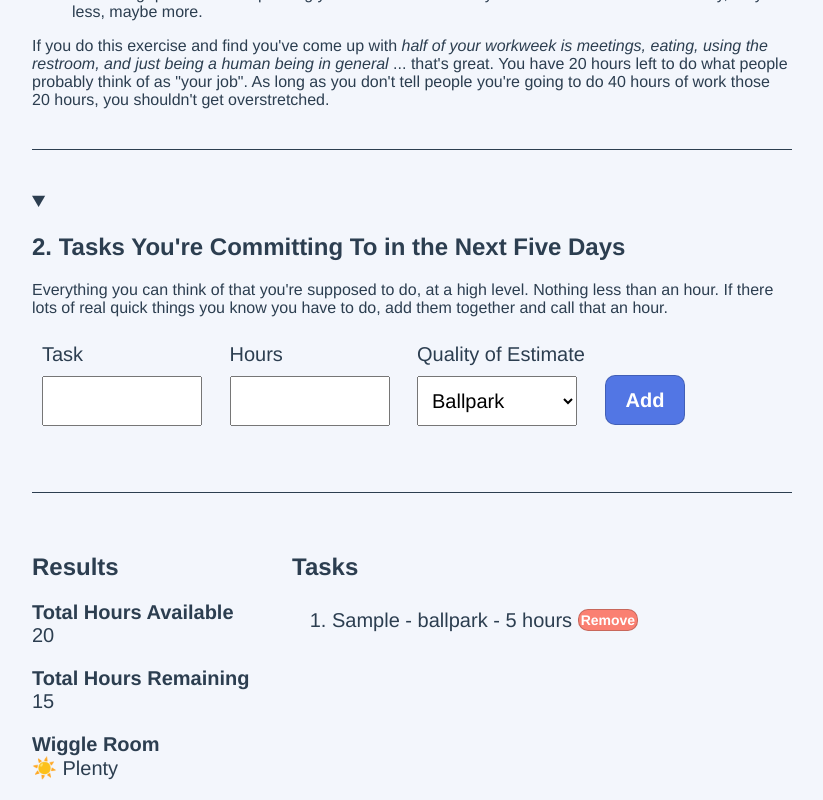
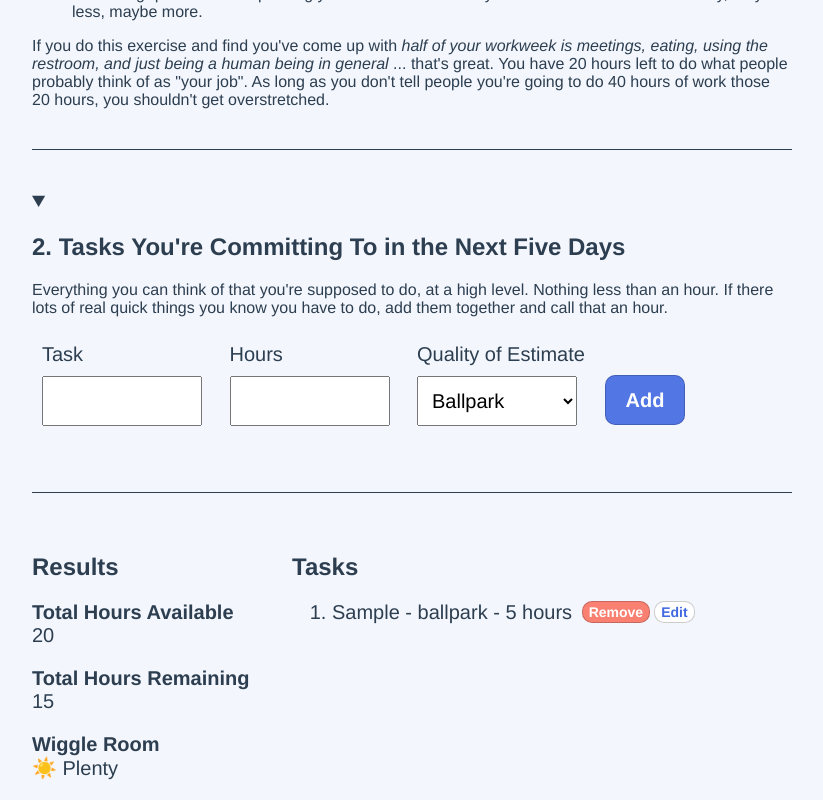
Before and after one commit to marktnoonan/obligabucket, a Vue app: page / in a window 1280 px wide. Both pictures are taken after typing "Sample", "5" into the empty fields and a click on the button "Add". Shown: the part 913-1713 px from the top of the page, without its empty margins (228-1051 px from the left). Built offline with nearby package versions, Linux system fonts and the light colour scheme.

Commit message:
add quick and dirty editing

```diff
--- a/src/components/Bucket.vue
+++ b/src/components/Bucket.vue
@@ -1,24 +1,34 @@
 <template>
   <div class="hello">
     <h1>Obligabucket</h1>
-    <p>Obligabucket is a like <mark>bucket</mark> for your <mark>obligations</mark> that does <mark>math</mark>. To do the math, it first needs to two things: the size of your your bucket, and what-all you're trying to jam in there this week. This page asks you for your <strong>availabilty</strong>, and the <strong>tasks</strong> you want to do, <strong>how long</strong> you think they will take, and <strong>how sure</strong> you are about how long they will take.</p>
     <p>
-      All data is preserved your browser's in local storage, but nowhere else.
+      Obligabucket is a like
+      <mark>bucket</mark> for your
+      <mark>obligations</mark> that does
+      <mark>math</mark>. To do the math, it first needs to two things: the size of your your bucket, and what-all you're trying to jam in there this week. This page asks you for your
+      <strong>availabilty</strong>, and the
+      <strong>tasks</strong> you want to do,
+      <strong>how long</strong> you think they will take, and
+      <strong>how sure</strong> you are about how long they will take.
     </p>
+    <p>All data is preserved your browser's in local storage, but nowhere else.</p>
     <hr />
     <details open>
-      <summary><h2>1. Your Availability</h2></summary>
+      <summary>
+        <h2>1. Your Availability</h2>
+      </summary>
       <label class="total-weekly-input">
         <div>
-          What is the <strong>total</strong> number of hours available to you over 5 days for
+          What is the
+          <strong>total</strong> number of hours available to you over 5 days for
           <strong>non-routine</strong> tasks?
         </div>
         <input type="number" v-model="totalWeeklyHours" />
       </label>
       <h3>More Details</h3>
-      <p class="body-text">
-        This should be a number quite a bit lower than your average work week. If you work 9-5, 5 days a week, you might feel like you have 40 hours to get stuff done, but that's unlikely to be the case. Here's how to find the real number of hours you can put against new work:
-      </p>
+      <p
+        class="body-text"
+      >This should be a number quite a bit lower than your average work week. If you work 9-5, 5 days a week, you might feel like you have 40 hours to get stuff done, but that's unlikely to be the case. Here's how to find the real number of hours you can put against new work:</p>
       <ul class="body-text">
         <li>Start with your usual working week's number of hours. Let's say 40.</li>
         <li>Subtract necessary breaks (an hour a day seems reasonable).</li>
@@ -27,19 +37,22 @@
         <li>Now just think about other essential work things that you have to do. This includes taking time to socialize with your coworkers, as well as helping with things other people are working on, and answering questions or explaining your work to others. Maybe this is another hour in the day, maybe less, maybe more.</li>
       </ul>
       <p class="body-text">
-        If you do this exercise and find you've come up with <i>half of your workweek is meetings, eating, using the restroom, and just being a human being in general</i> ... that's great. You have 20 hours left to do what people probably think of as "your job". As long as you don't tell people you're going to do 40 hours of work those 20 hours, you shouldn't get overstretched.
+        If you do this exercise and find you've come up with
+        <i>half of your workweek is meetings, eating, using the restroom, and just being a human being in general</i> ... that's great. You have 20 hours left to do what people probably think of as "your job". As long as you don't tell people you're going to do 40 hours of work those 20 hours, you shouldn't get overstretched.
       </p>
     </details>
     <hr />
     <details open>
-      <summary><h2>2. Tasks You're Committing To in the Next Five Days</h2></summary>
-      <p class="body-text">
-        Everything you can think of that you're supposed to do, at a high level. Nothing less than an hour. If there lots of real quick things you know you have to do, add them together and call that an hour.
-      </p>
+      <summary>
+        <h2>2. Tasks You're Committing To in the Next Five Days</h2>
+      </summary>
+      <p
+        class="body-text"
+      >Everything you can think of that you're supposed to do, at a high level. Nothing less than an hour. If there lots of real quick things you know you have to do, add them together and call that an hour.</p>
       <form @submit.prevent="addTask" class="o-form">
         <label>
           <div>Task</div>
-          <input required type="text" v-model="newTaskName" />
+          <input ref="newtask" required type="text" v-model="newTaskName" />
         </label>
         <label>
           <div>Hours</div>
@@ -58,7 +71,7 @@
         </div>
       </form>
     </details>
-    <hr>
+    <hr />
     <section class="summary">
       <div class="totals">
         <h2>Results</h2>
@@ -88,6 +101,7 @@
               class="remove"
               @click="deleteTask(task.id)"
             >Remove</button>
+            <button class="edit" @click="editTask(task.id)">Edit</button>
           </li>
         </ol>
       </div>
@@ -122,9 +136,15 @@ export default {
       this.resetForm();
     },
     deleteTask(id) {
-      console.log("delete", id);
       let targetIndex = this.tasks.findIndex(item => item.id == id);
       this.tasks.splice(targetIndex, 1);
+    },
+    editTask(id) {
+      let task = this.tasks.find(item => item.id == id);
+      this.newTaskName = task.name;
+      this.newTaskHours = task.hours;
+      this.newTaskQuality = task.quality;
+      this.$refs.newtask.focus();
     },
     resetForm() {
       (this.newTaskName = ""),
@@ -152,8 +172,8 @@ export default {
       let daysOfWiggleRoom = Math.floor(this.hoursRemaining / dailyHours);
       if (daysOfWiggleRoom < 0) {
         if (this.hoursRemaining < -5) {
-          return "🧙‍ ~You have entered the Realm of Fantasy~"
-                  }
+          return "🧙‍ ~You have entered the Realm of Fantasy~";
+        }
         return "☔️ You have the opposite of wiggle room. Some things will have to take less time than you think for this to work.";
       } else if (daysOfWiggleRoom < 1) {
         if (this.hoursRemaining > 0) {
@@ -185,7 +205,9 @@ export default {
     if (localStorage.getItem("tasks"))
       this.tasks = JSON.parse(localStorage.getItem("tasks"));
     if (localStorage.getItem("totalWeeklyHours"))
-      this.totalWeeklyHours = parseInt(localStorage.getItem("totalWeeklyHours"));
+      this.totalWeeklyHours = parseInt(
+        localStorage.getItem("totalWeeklyHours")
+      );
   }
 };
 
@@ -251,12 +273,20 @@ button {
   border: 1px solid rgba(0, 0, 0, 0.2);
 }
 
-button.remove {
+button.remove,
+button.edit {
   background-color: salmon;
   font-size: 14px;
-  padding: 2px;
+  padding: 2px 6px;
   position: relative;
   top: -2px;
+  margin: 0;
+  margin-left: 4px;
+}
+
+button.edit {
+  background-color: #fff;
+  color: royalblue;
 }
 
 .add-button {
@@ -292,13 +322,13 @@ summary {
 }
 
 summary::-webkit-details-marker {
-	color: green;
+  color: green;
   position: absolute;
   left: -20px;
   top: 12px;
 }
 
 summary:focus {
-    outline: 1px solid rgba(0,0,0,0.4);
+  outline: 1px solid rgba(0, 0, 0, 0.4);
 }
 </style>
```
